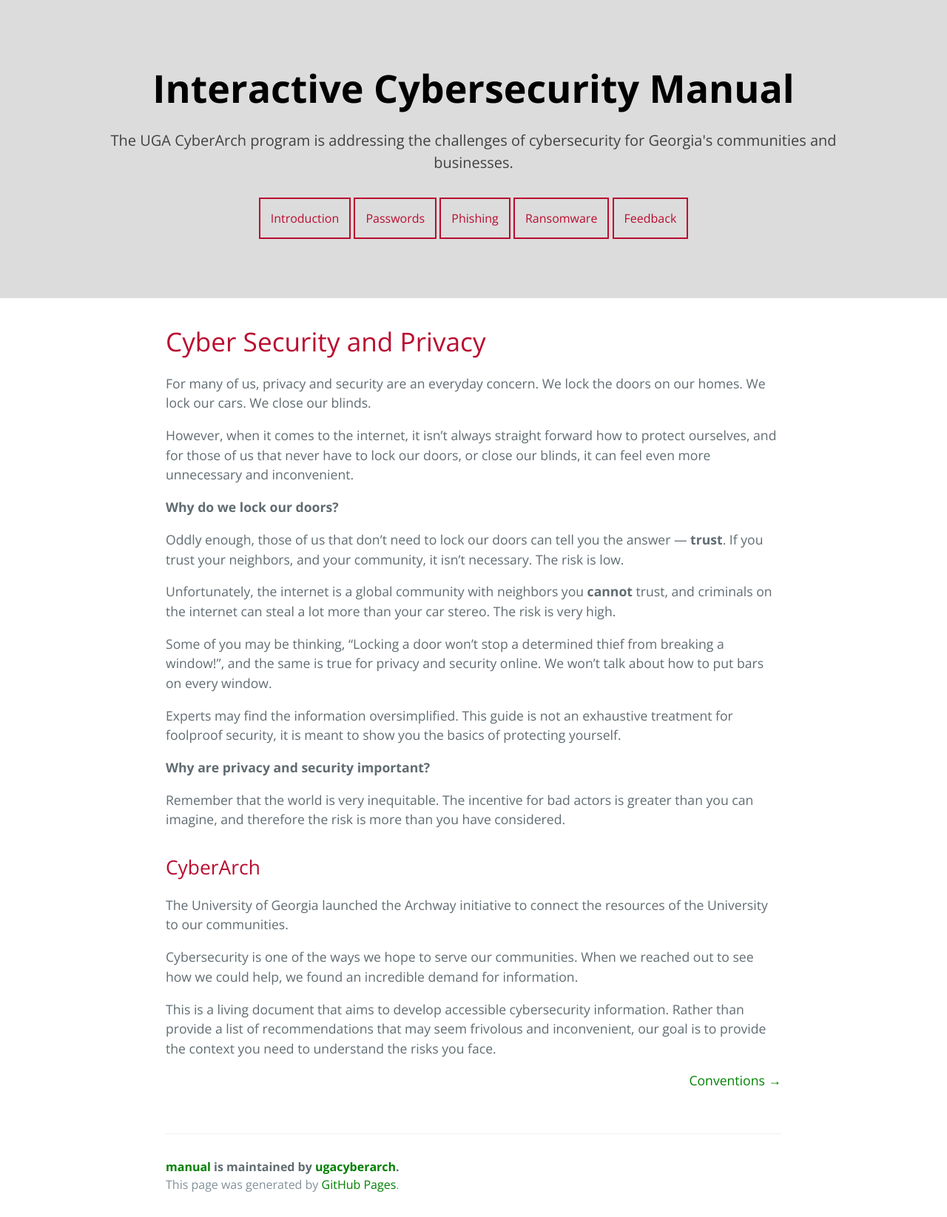
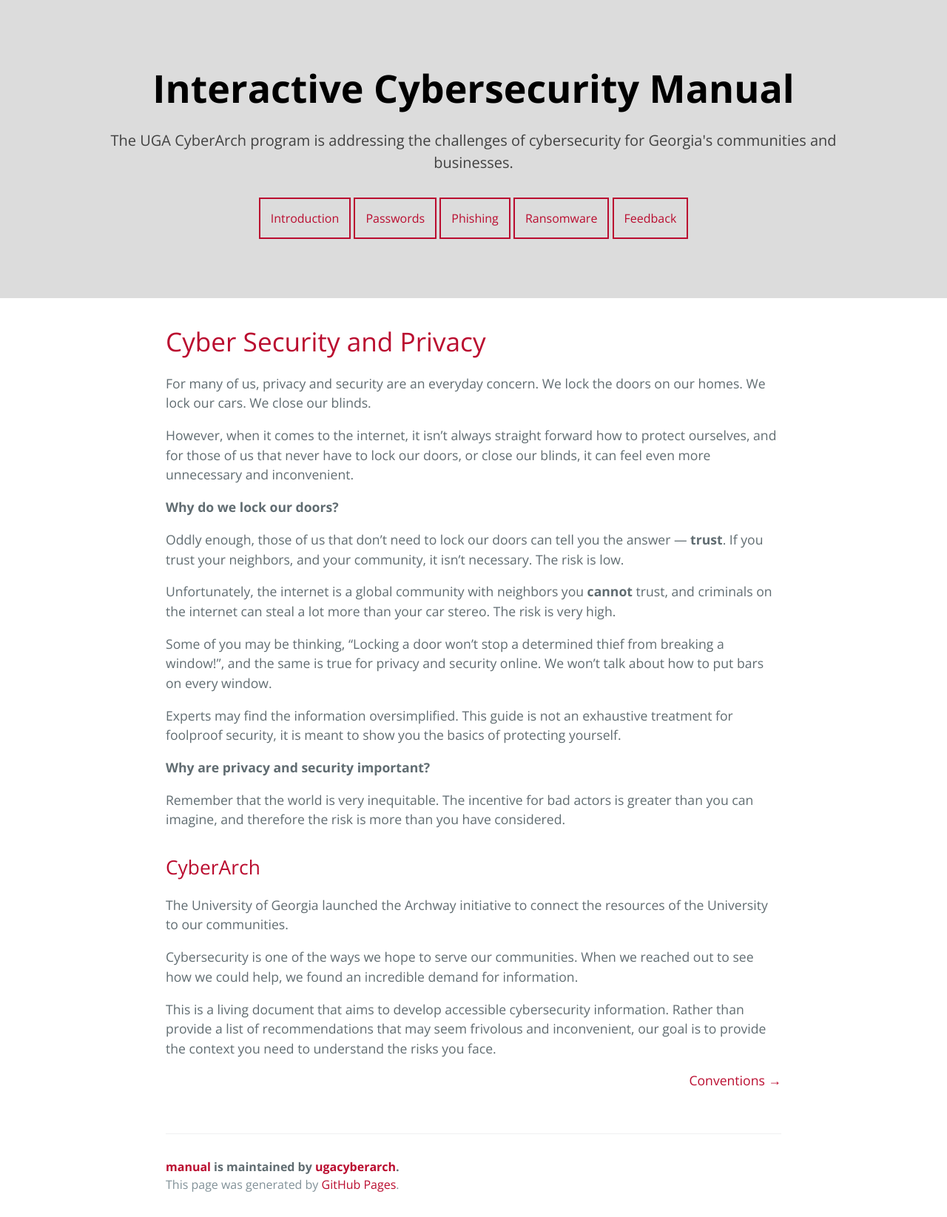
Before and after one commit to ugacyberarch/manual, a Jekyll site: the page built from index.md, in a window 1280 px wide. Shown: the whole page at 74% size. Built offline with Jekyll 4.4.1, drawn with Linux system fonts in a browser that asks for light colours.

Commit message:
Update jekyll-theme-cayman.scss

```diff
--- a/_sass/jekyll-theme-cayman.scss
+++ b/_sass/jekyll-theme-cayman.scss
@@ -55,7 +55,7 @@ body {
 }
 
 a {
-  color: green;
+  color: #BA0C2F;
   text-decoration: none;
 
   &:hover {
@@ -68,10 +68,8 @@ a {
   margin-bottom: 1rem;
   color: rgba(255, 255, 255, 0.7);
   background-color: #A9A9A9;
-  border-color: #A9A9A9;
-  border-style: solid;
-  border-width: 1px;
-  border-radius: 0.3rem;
+  border: none;
+
   transition: color 0.2s, background-color 0.2s, border-color 0.2s;
 
   &:hover {
```
